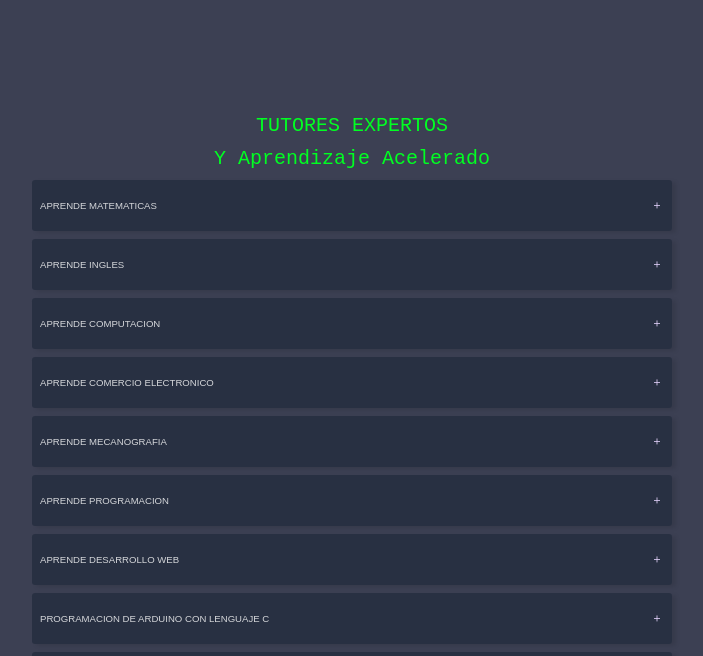
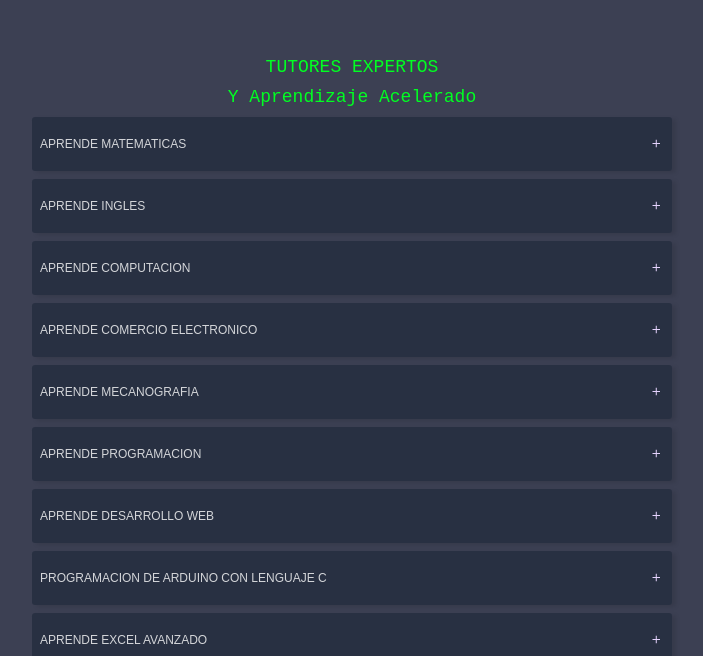
Before and after one commit to Armando-sky/music, a plain HTML site: page index.html in a window 1280 px wide. Shown: the part 158-814 px from the top of the page, without its empty margins (288-991 px from the left). Drawn offline with nearby package versions, Linux system fonts and the light colour scheme.

Commit message:
Add files via upload

```diff
--- a/acordeon.css
+++ b/acordeon.css
@@ -10,7 +10,7 @@
   font-family:'Courier New', Courier, monospace;
   display: flex;
   justify-content: center;
-  font-size: 20px;
+  font-size: 18px;
   margin: 10px auto;
   color: #00ff22;
 }
@@ -47,7 +47,7 @@ section{
 }
 
 .acordeon-link{
-  font-size: 1.2rem;
+  font-size: 1.5rem;
   color: rgba(255,255,255,.8);
   text-decoration: none;
   background-color: #283042;
@@ -88,7 +88,7 @@ section{
 
 .respuesta p{
   color: rgba(255, 255, 255, .6);
-  font-size: 1.2rem;
+  font-size: 1.5rem;
   padding: 2rem;
 }
 
```
